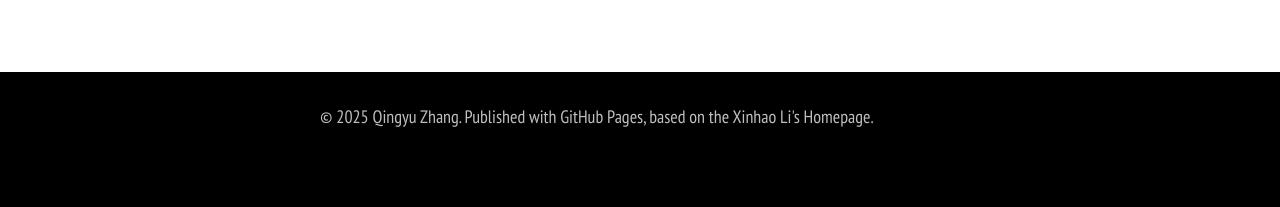
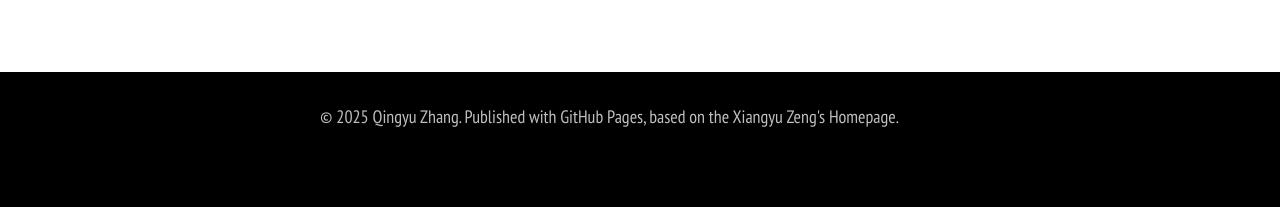
Before and after one commit to happyzqy/happyzqy.github.io, a Jekyll site: the page built from index.md, in a window 1280 px wide. Shown: the part 1761-1968 px from the top of the page. Built offline with Jekyll 4.4.1, drawn with Linux system fonts in a browser that asks for light colours; nearby versions of some CDN libraries; comment, search, counter and statistics services are not loaded; a style sheet for code colours, icons or effects is not loaded.

Commit message:
update copyright

```diff
--- a/_includes/footer.html
+++ b/_includes/footer.html
@@ -1,5 +1,5 @@
 <h6>&copy; {{ site.time | date: '%Y' }} {{ site.owner.name }}.
   Published with <a href="https://pages.github.com/" rel="nofollow">GitHub Pages</a>,
-  based on the <a href="https://leexinhao.github.io/" rel="nofollow">Xinhao Li's Homepage</a>.
+  based on the <a href="https://lanxingxuan.github.io/" rel="nofollow">Xiangyu Zeng's Homepage</a>.
   <!-- <script type="text/javascript" id="clstr_globe" src="//clustrmaps.com/globe.js?d=tGZ_4852x6Mm-PPomoo98e4y_CI8D9TmioGTO03Daik"></script> -->
 </h6>
```
